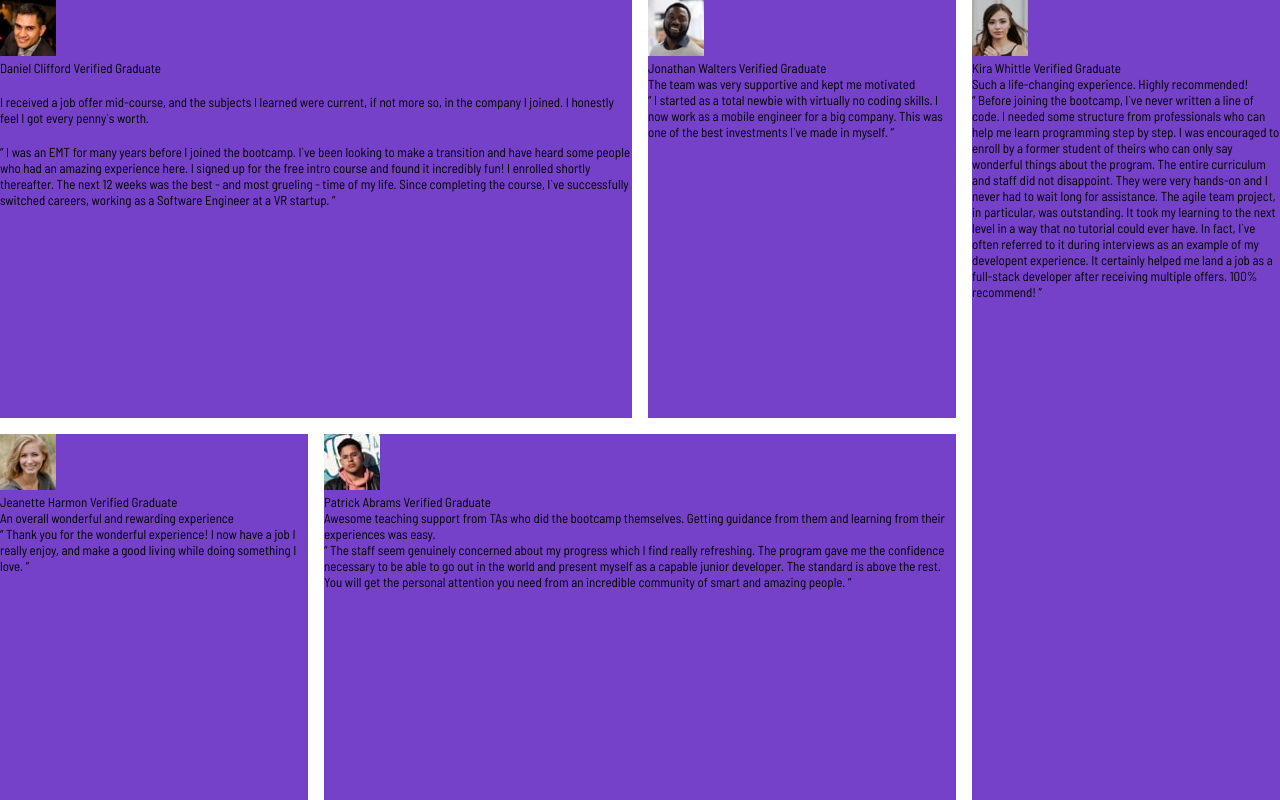
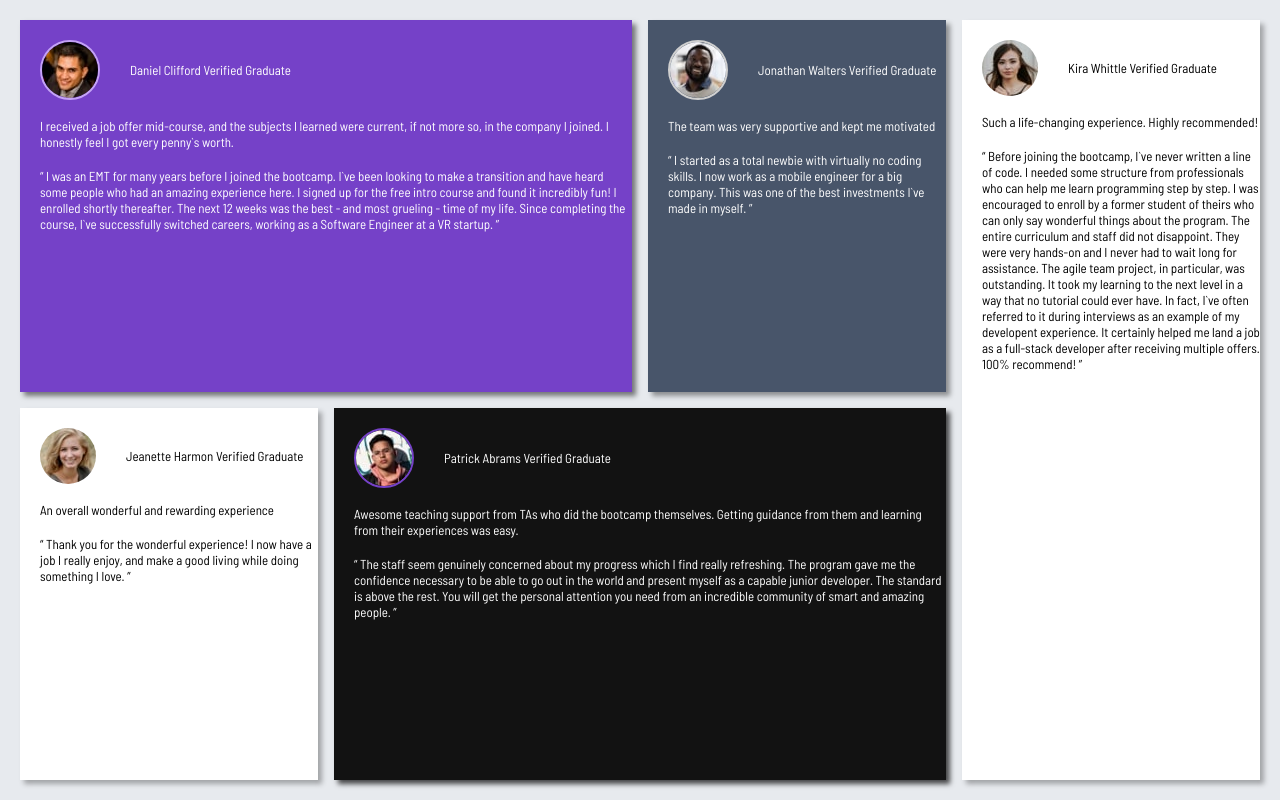
Before and after one commit to kine587/grid-oppgave, a plain HTML site: page index.html in a window 1280 px wide. Drawn offline with Linux system fonts and the light colour scheme.

Commit message:
fixed some stuff

```diff
--- a/index.html
+++ b/index.html
@@ -15,8 +15,16 @@
   <body>
     <section class="container">
       <div class="Daniel">
-        <img src="./images/image-daniel.jpg" alt="male smiling" />
-        <p class="name">Daniel Clifford Verified Graduate</p>
+        <div class="image-name">
+          <img
+            src="./images/image-daniel.jpg"
+            alt="male smiling"
+            class="Daniel-image"
+          />
+          <div class="column">
+            <p class="name">Daniel Clifford Verified Graduate</p>
+          </div>
+        </div>
         <br />
         <p class="intro">
           I received a job offer mid-course, and the subjects I learned were
@@ -35,9 +43,19 @@
         </p>
       </div>
       <div class="Jonathan">
-        <img src="./images/image-jonathan.jpg" alt=" colored male smiling" />
-        <p>Jonathan Walters Verified Graduate</p>
+        <div class="image-name">
+          <img
+            src="./images/image-jonathan.jpg"
+            alt=" colored male smiling"
+            class="jonathan-image"
+          />
+          <div class="column">
+            <p class="name">Jonathan Walters Verified Graduate</p>
+          </div>
+        </div>
+        <br />
         <p>The team was very supportive and kept me motivated</p>
+        <br />
         <p>
           “ I started as a total newbie with virtually no coding skills. I now
           work as a mobile engineer for a big company. This was one of the best
@@ -45,9 +63,19 @@
         </p>
       </div>
       <div class="Kira">
-        <img src="./images/image-kira.jpg" alt="black haired woman" />
-        <p>Kira Whittle Verified Graduate</p>
+        <div class="image-name">
+          <img
+            src="./images/image-kira.jpg"
+            alt="black haired woman"
+            class="kira-image"
+          />
+          <div class="column">
+            <p class="name">Kira Whittle Verified Graduate</p>
+          </div>
+        </div>
+        <br />
         <p>Such a life-changing experience. Highly recommended!</p>
+        <br />
         <p>
           “ Before joining the bootcamp, I`ve never written a line of code. I
           needed some structure from professionals who can help me learn
@@ -63,22 +91,42 @@
         </p>
       </div>
       <div class="Jeanette">
-        <img src="./images/image-jeanette.jpg" alt="blonde woman smiling" />
-        <p>Jeanette Harmon Verified Graduate</p>
+        <div class="image-name">
+          <img
+            src="./images/image-jeanette.jpg"
+            alt="blonde woman smiling"
+            class="jeanette-image"
+          />
+          <div class="column">
+            <p class="name">Jeanette Harmon Verified Graduate</p>
+          </div>
+        </div>
+        <br />
         <p>An overall wonderful and rewarding experience</p>
+        <br />
         <p>
           “ Thank you for the wonderful experience! I now have a job I really
           enjoy, and make a good living while doing something I love. ”
         </p>
       </div>
       <div class="Patrick">
-        <img src="./images/image-patrick.jpg" alt="colored man" />
-        <p>Patrick Abrams Verified Graduate</p>
+        <div class="image-name">
+          <img
+            src="./images/image-patrick.jpg"
+            alt="colored man"
+            class="parick-image"
+          />
+          <div class="column">
+            <p class="name">Patrick Abrams Verified Graduate</p>
+          </div>
+        </div>
+        <br />
         <p>
           Awesome teaching support from TAs who did the bootcamp themselves.
           Getting guidance from them and learning from their experiences was
           easy.
         </p>
+        <br />
         <p>
           “ The staff seem genuinely concerned about my progress which I find
           really refreshing. The program gave me the confidence necessary to be
--- a/style.css
+++ b/style.css
@@ -20,6 +20,11 @@
 body {
   min-height: 100svh;
 }
+section {
+  background-color: var(--nutural-light-grey);
+  padding: 20px;
+}
+
 .container {
   display: grid;
   grid-template-columns: 1fr 1fr 1fr 1fr;
@@ -32,27 +37,64 @@ body {
     "Daniel Daniel Jonathan Kira"
     "Jeanette Patrick Patrick Kira";
 }
+
 p {
   font-family: var(--font-family);
   font-size: var(--font-size);
+  padding-left: 20px;
 }
 .Daniel {
   grid-area: Daniel;
   background-color: var(--primary-darker-purple);
+  color: var(--nutural-white);
+  box-shadow: 4px 4px 5px rgb(0, 0, 0, 0.5);
+}
+.Daniel-image {
+  border: 2px solid #c4a2f6;
 }
 .Jonathan {
   grid-area: Jonathan;
-  background-color: var(--primary-darker-purple);
+  background-color: var(--nutural-darker-grey);
+  color: var(--nutural-white);
+  box-shadow: 4px 4px 5px rgb(0, 0, 0, 0.4);
+}
+.jonathan-image {
+  border: 2px solid #cfcfcf;
 }
 .Kira {
   grid-area: Kira;
-  background-color: var(--primary-darker-purple);
+  background-color: var(--nutural-white);
+  box-shadow: 4px 4px 5px rgb(0, 0, 0, 0.3);
 }
 .Jeanette {
   grid-area: Jeanette;
-  background-color: var(--primary-darker-purple);
+  background-color: var(--nutural-white);
+  box-shadow: 4px 4px 5px rgb(0, 0, 0, 0.3);
 }
 .Patrick {
   grid-area: Patrick;
-  background-color: var(--primary-darker-purple);
+  background-color: var(--nutural-black);
+  color: var(--nutural-white);
+  box-shadow: 4px 4px 5px rgb(0, 0, 0, 0.7);
 }
+.parick-image {
+  border: 2px solid #7541c8;
+}
+img {
+  /* padding-left: 20px;
+  padding-top: 20px;
+  height: 70px;
+  width: 70px; */
+  border-radius: 50%;
+}
+.image-name {
+  padding-top: 20px;
+  padding-left: 20px;
+  display: flex;
+  flex-wrap: wrap;
+  gap: 10px;
+  align-items: center;
+}
+.column {
+  grid-column: auto;
+}
```
